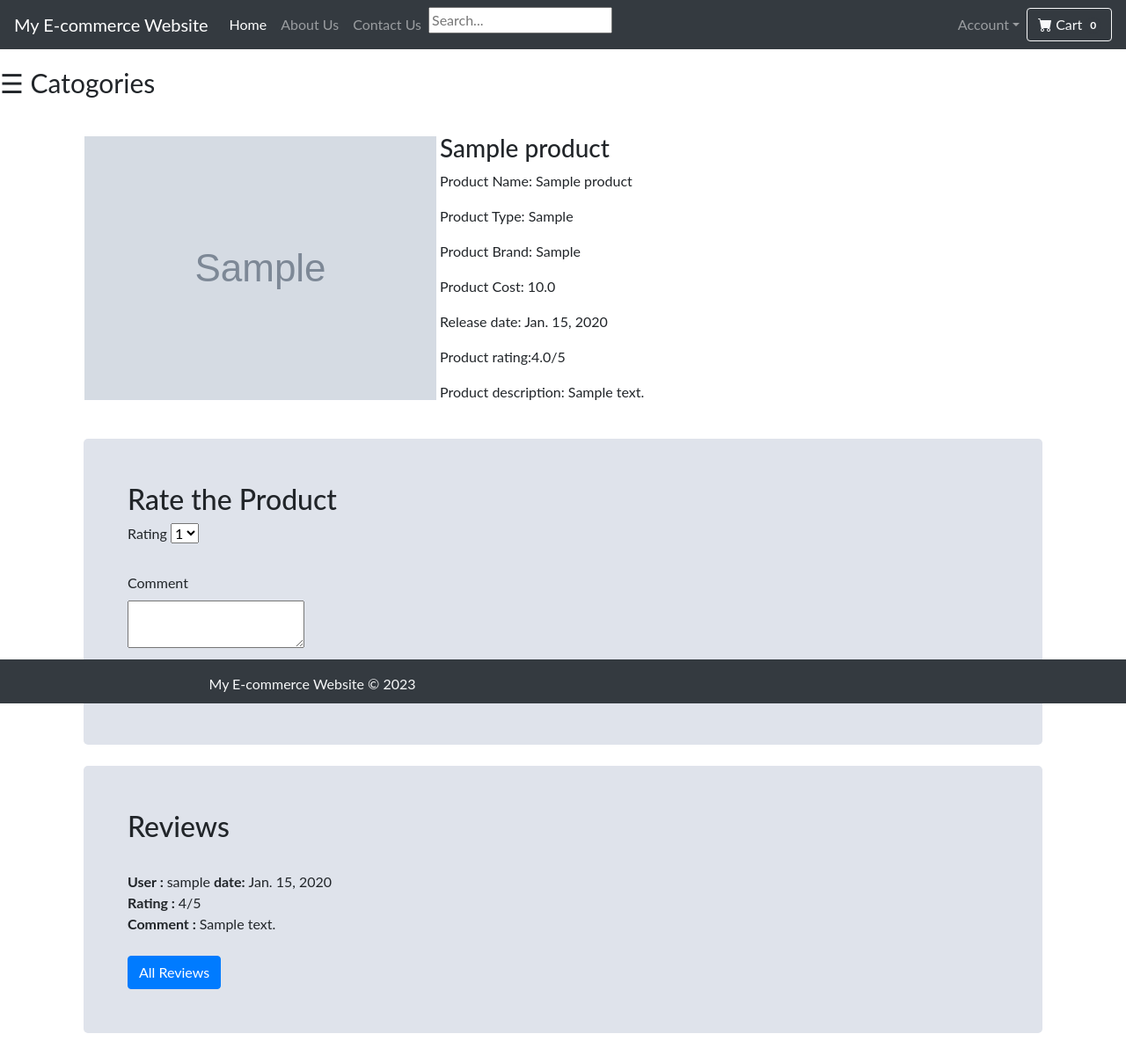
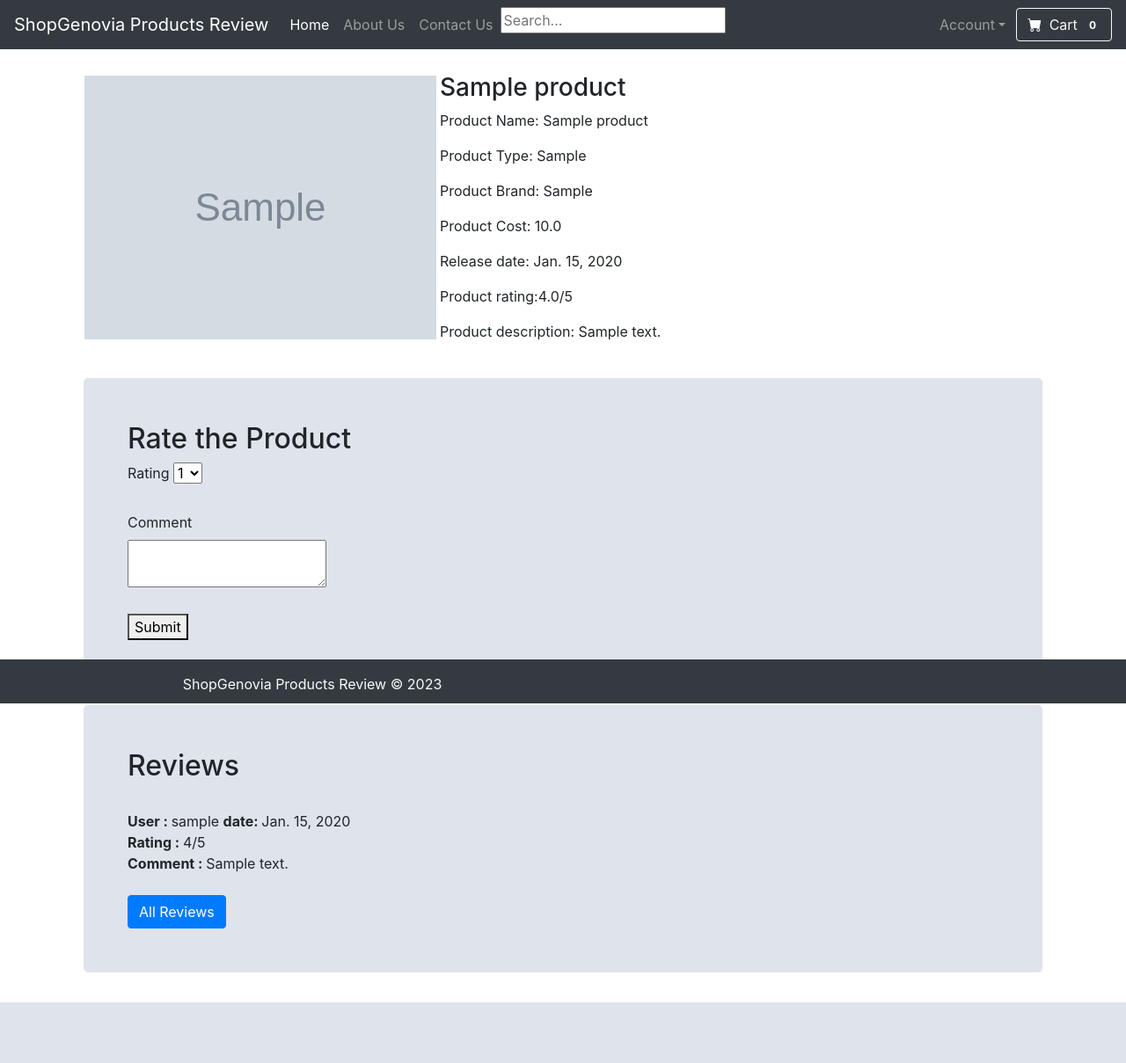
Before and after one commit to reshmaissac/reviewApp, a Django app: page /details/1/ in a window 1280 px wide. Shown: the whole page at 88% size. After the commit the page ends 1140 px from the top, so only its background shows below. Run offline with Django 4.2, Linux system fonts and the light colour scheme; a user stored in the database is signed in; tables that the repository leaves empty hold one stand-in row (values such as "Sample post"); grey boxes marked "Sample" are stand-in pictures; some libraries are stand-ins or nearby versions.

Commit message:
bug fixes

```diff
--- a/home/templates/home/base.html
+++ b/home/templates/home/base.html
@@ -16,7 +16,10 @@
     </style>
     <meta charset="UTF-8" />
     <meta name="viewport" content="width=device-width, initial-scale=1.0" />
-    <title>My E-commerce Website</title>
+    <title>ShopGenovia Products Review</title>
+     <link rel="stylesheet" type="text/css" href="{% static 'css/styles.css' %}" />
+
+
     <!-- Bootstrap CSS -->
     <link
       rel="stylesheet"
@@ -39,7 +42,7 @@
       class="navbar navbar-expand-lg navbar-dark bg-dark"
       style="position: fixed; width: 100%; left: 0cm; right: 0cm; top: 0"
     >
-      <a class="navbar-brand" href="{% url 'products:home' %}">My E-commerce Website</a>
+      <a class="navbar-brand" href="{% url 'products:home' %}">ShopGenovia Products Review</a>
       <button
         class="navbar-toggler"
         type="button"
@@ -85,7 +88,7 @@
             >
             <ul class="dropdown-menu" aria-labelledby="navbarDropdown">
               {% if user.is_authenticated %}
-                <li><a class="dropdown-item" href="#!">Profile</a></li>
+                <li><a class="dropdown-item" href="{% url 'users:profile' %}">Profile</a></li>
                 <li><hr class="dropdown-divider" /></li>
                 <li><a class="dropdown-item" href="{% url 'api:fetch_products' %}">Import from API</a></li>
                 <li><a class="dropdown-item" href="{% url 'products:add_products' %}">Add Product</a></li>
@@ -127,7 +130,7 @@
       <div class="container">
         <div class="row">
           <div class="col-md-6">
-            <p class="text-center">My E-commerce Website &copy; 2023</p>
+            <p class="text-center">ShopGenovia Products Review &copy; 2023</p>
           </div>
         </div>
       </div>
--- a/products/templates/products/details.html
+++ b/products/templates/products/details.html
@@ -1,72 +1,10 @@
 {% extends "home/base.html" %}
 {% block content %}
 <meta name="viewport" content="width=device-width, initial-scale=1">
-<style>
-body {
-  font-family: "Lato", sans-serif;
-}
 
-.sidenav {
-  height: 100%;
-  width: 0;
-  position: fixed;
-  z-index: 1;
-  top: 0;
-  left: 0;
-  background-color: #111;
-  overflow-x: hidden;
-  transition: 0.5s;
-  padding-top: 60px;
-}
-
-.sidenav a {
-  padding: 8px 8px 8px 32px;
-  text-decoration: none;
-  font-size: 25px;
-  color: #818181;
-  display: block;
-  transition: 0.3s;
-}
-
-.sidenav a:hover {
-  color: #f1f1f1;
-}
-
-.sidenav .closebtn {
-  position: absolute;
-  top: 0;
-  right: 25px;
-  font-size: 36px;
-  margin-left: 50px;
-}
-
-@media screen and (max-height: 450px) {
-  .sidenav {padding-top: 15px;}
-  .sidenav a {font-size: 18px;}
-}
-</style>
 </head>
 <body>
-<br>
-<div id="mySidenav" class="sidenav">
-  <a href="javascript:void(0)" class="closebtn" onclick="closeNav()">&times;</a>
-  <a href="#">About</a>
-  <a href="#">Services</a>
-  <a href="#">Clients</a>
-  <a href="#">Contact</a>
-</div>
 
-<span style="font-size:30px;cursor:pointer" onclick="openNav()">&#9776; Catogories</span>
-
-<script>
-function openNav() {
-  document.getElementById("mySidenav").style.width = "250px";
-}
-
-function closeNav() {
-  document.getElementById("mySidenav").style.width = "0";
-}
-</script>
 
 <div class="container">
 	<div style="width: 100%; padding: 10px; border: 10px;">
--- a/products/templates/products/product001.html
+++ b/products/templates/products/product001.html
@@ -19,7 +19,7 @@
       <p>
         Description: {{ prod.description }}
       </p>
-      <a href="#" class="btn btn-primary">Add to Cart</a>
+
     </div>
   </div>
 </section>
```
